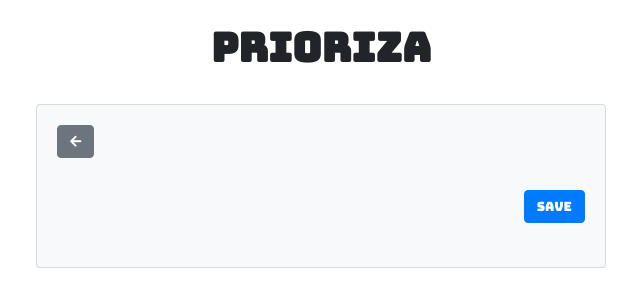
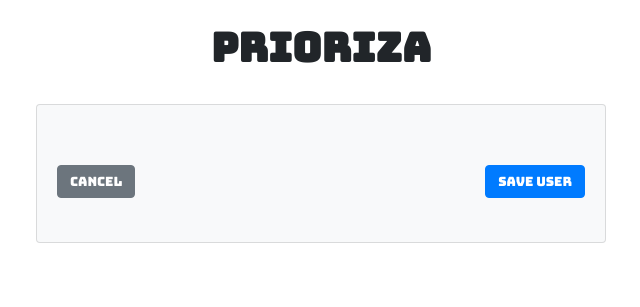
Before and after one commit to mcueto/prioriza, a Django app: page /polls/create in a window 1280 px wide. Shown: the part 56-363 px from the top of the page, without its empty margins (319-959 px from the left). Run offline with Django 3.2, Linux system fonts and the light colour scheme; some libraries are stand-ins or nearby versions.

Commit message:
Minor changes to reusable create_model template
- Added title
- Add style to buttons (two columns, position at bottom)

```diff
--- a/prioriza/templates/components/forms/create_model.html
+++ b/prioriza/templates/components/forms/create_model.html
@@ -1,14 +1,6 @@
 {% load addcss %}
 
 <form action="#" method="post">
-
-  <div class="row">
-    <div class="col-12">
-      <a href="{% url back_url %}" class="btn btn-secondary float-left mb-4">
-        <i class="fas fa-arrow-left"></i>
-      </a>
-    </div>
-  </div>
 
   <div class="row">
     <div class="col-12">
@@ -19,9 +11,11 @@
         {{ hidden }}
       {% endfor %}
 
-      <h3 class="text-center">
-        {{ form_title }}
-      </h3>
+      <div class="form-group">
+        <label>
+          {{ form_title }}
+        </label>
+      </div>
 
       <fieldset>
         {# Include the visible fields #}
@@ -53,7 +47,17 @@
 
         {% endfor %}
 
-        <input type="submit" class="btn btn-primary float-right mb-4" href="{{ submit_url }}" value="Save">
+        <div class="row">
+          <div class="col-6">
+            <a href="{% url back_url %}" class="btn btn-secondary">
+              Cancel
+            </a>
+          </div>
+
+          <div class="col-6">
+            <input type="submit" class="btn btn-primary float-right mb-4" href="{{ submit_url }}" value="Save user">
+          </div>
+        </div>
 
       </fieldset>
 
```
